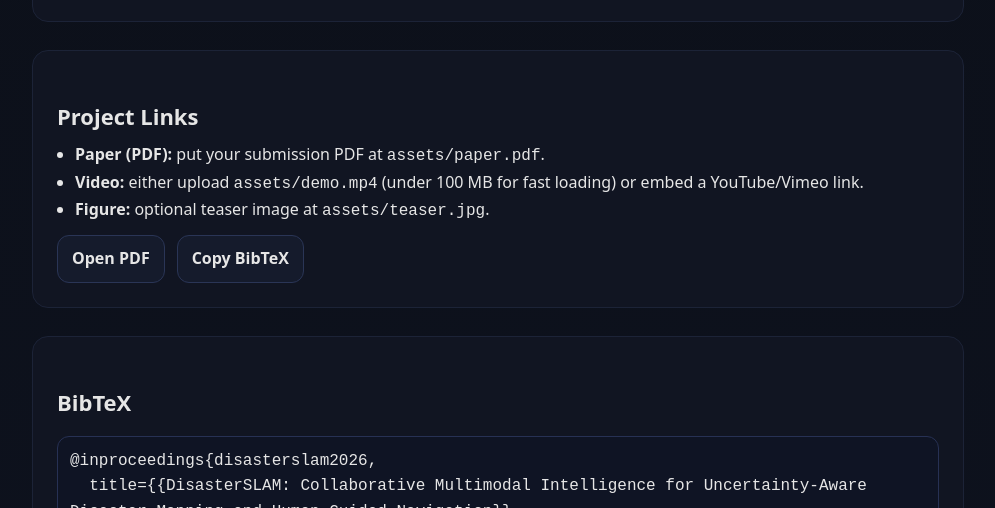
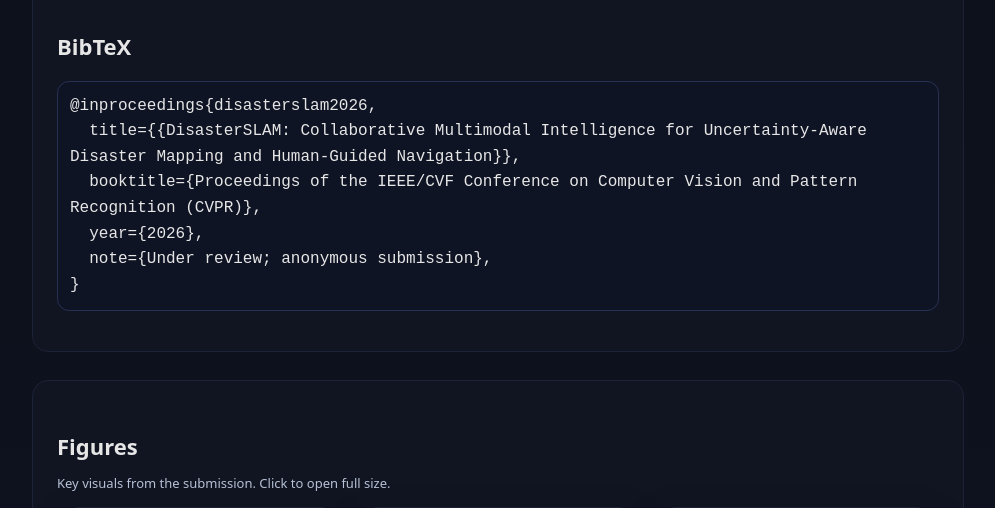
Before and after one commit to palashngl/DisasterSLAM, a plain HTML site: page index.html in a window 1280 px wide. Shown: the part 1462-1970 px from the top of the page, without its empty margins (142-1137 px from the left). Drawn offline with Linux system fonts and the light colour scheme.

Commit message:
Refactor index.html to remove unnecessary content
Removed redundant sections and cleaned up content.

```diff
--- a/index.html
+++ b/index.html
@@ -16,14 +16,14 @@
             <span class="badge">CVPR 2026 — First Submission (Under Review)</span>
             <span class="badge">Anonymous submission</span>
           </div>
-          <p class="small">Keep authors and affiliations hidden until camera‑ready to comply with double‑blind review.</p>
+
         </div>
       </header>
 
       <section class="section">
         <h2>Abstract</h2>
         <p><strong>Summary.</strong> This work introduces <em>DisasterSLAM</em>, a collaborative, multi‑sensor SLAM framework that fuses DepthAI visual data with physical environmental sensors (e.g., smoke, gas, temperature, vibration, water level) using Dempster–Shafer evidential reasoning. The system builds a dynamic <em>Disaster Belief Map</em> encoding occupancy, multi‑hazard probability, and uncertainty, and drives a risk‑aware planner to safely navigate degraded, multi‑hazard environments such as fire, flood, and earthquake scenarios. The approach maintains robust localization and mapping when loop closure is infeasible, outperforming geometry‑only baselines in accuracy, safety, and efficiency.</p>
-        <p class="small">Paper title and abstract based on the confidential CVPR submission.</p>
+
       </section>
 
       <section class="section">
@@ -44,18 +44,7 @@
         </div>
       </section>
 
-      <section class="section">
-        <h2>Project Links</h2>
-        <ul>
-          <li><strong>Paper (PDF):</strong> put your submission PDF at <code>assets/paper.pdf</code>.</li>
-          <li><strong>Video:</strong> either upload <code>assets/demo.mp4</code> (under 100&nbsp;MB for fast loading) or embed a YouTube/Vimeo link.</li>
-          <li><strong>Figure:</strong> optional teaser image at <code>assets/teaser.jpg</code>.</li>
-        </ul>
-        <div class="btns">
-          <a class="btn" href="assets/paper.pdf" target="_blank" rel="noopener">Open PDF</a>
-          <a class="btn" href="#bibtex">Copy BibTeX</a>
-        </div>
-      </section>
+
 
       <section class="section" id="bibtex">
         <h2>BibTeX</h2>
```
